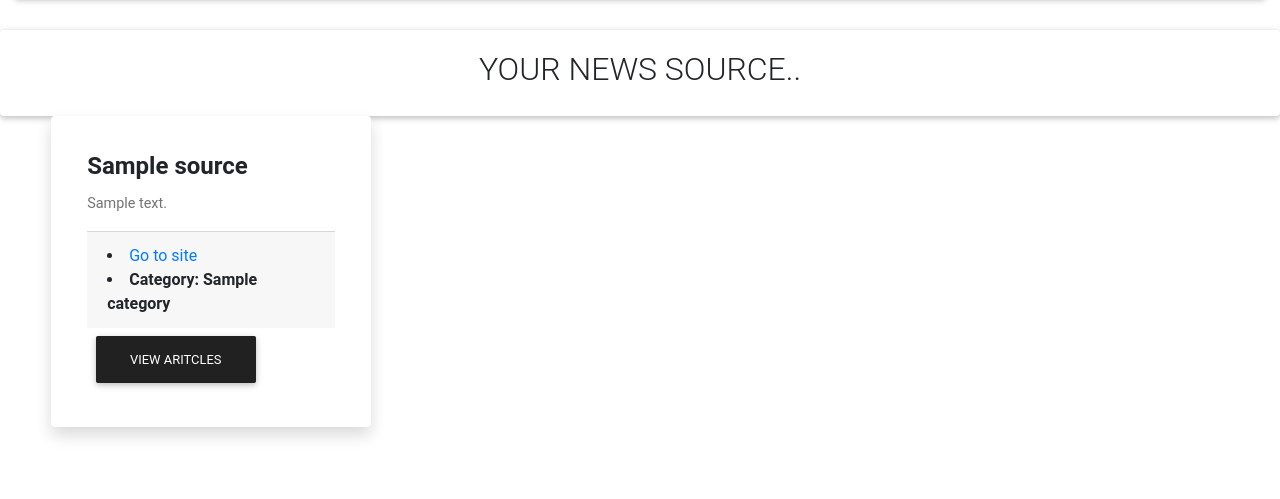
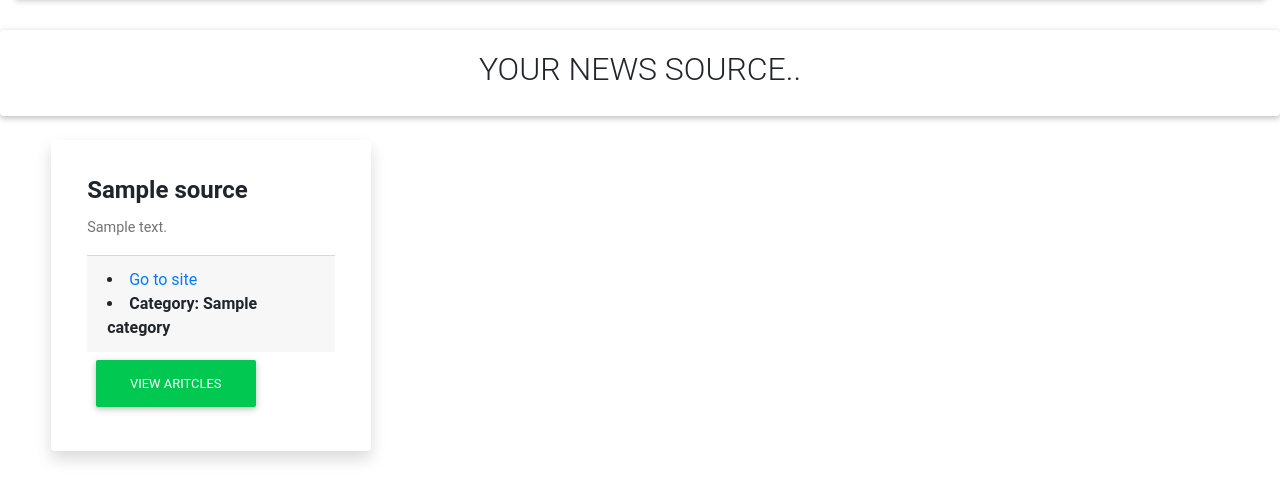
Before and after one commit to Emmanuel-9/News, a Flask app: template app/templates/base.html in a window 1280 px wide. Shown: the part 546-1045 px from the top of the page. Before the commit the page ends 984 px from the top, so only its background shows below. Run offline with Flask 2, Linux system fonts and the light colour scheme; the template is opened without the code that fills it: most values are stand-ins (such as "Sample title", 1, 10 or a date in 2020); some libraries are stand-ins or nearby versions.

Commit message:
Remove the link to index.css.

```diff
--- a/app/templates/index.html
+++ b/app/templates/index.html
@@ -1,11 +1,10 @@
 {% extends 'base.html' %}
 {% import 'macros.html' as macro %}
 
-<!-- Steyling block-->
 {% block styles %}
   {{super()}}
-  <link rel="stylesheet" href="{{url_for('static',filename='css/index.css')}}">
 
+  <link href="https://fonts.googleapis.com/css?family=Nanum+Gothic|Quicksand" rel="stylesheet">
 
 {% endblock %}
 
@@ -13,9 +12,9 @@
 <div class="container-fluid">
   <div class="row head-section">
       <div class="card card-body text-center page-title">
-        <strong><h2 class="animated slideInRight slower">YOUR NEWS SOURCE..</h2></strong>
+        <strong><h2 class="animated slideInLeft slower">YOUR NEWS SOURCE..</h2></strong>
         </div>
-  </div>
+  </div><br>
   <div class="row">
 
         {% for source in sources %}
@@ -28,7 +27,7 @@
               <li class="cate"><b>Category: {{source.category}}</b></li>
             </div>
             <div style="margin:1%">
-              <a href="/source/{{source.id}}" target="_blank"><button class="btn btn-dark">View Aritcles</button></a>
+              <a href="/source/{{source.id}}" target="_blank"><button class="btn btn-success">View Aritcles</button></a>
             </div>
           </div>
         </div>
```
